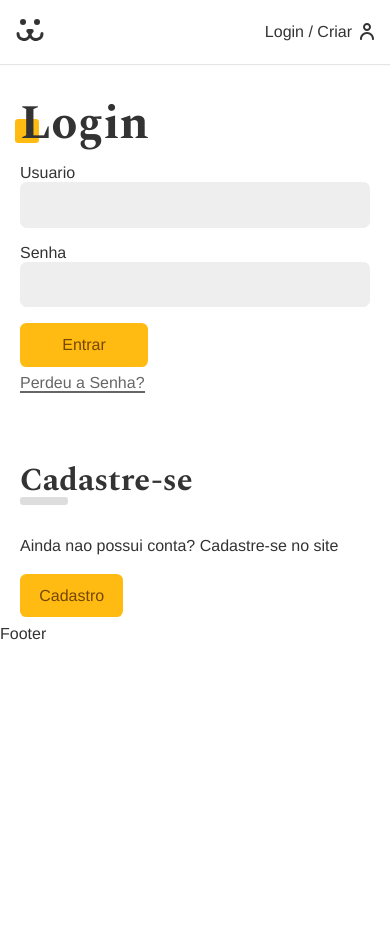
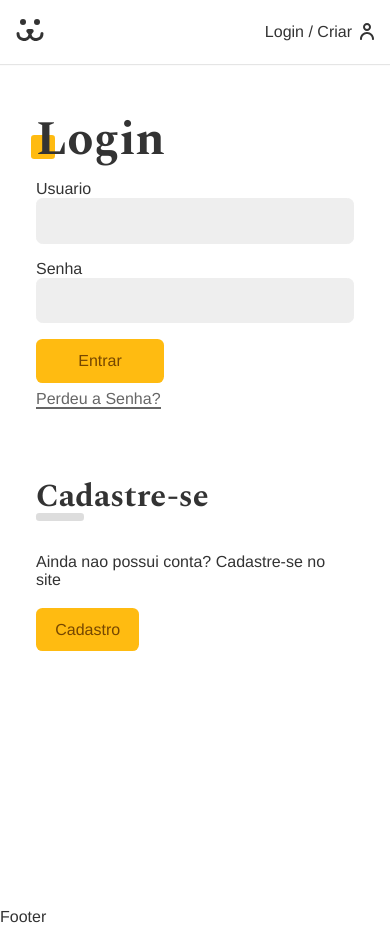
Before and after one commit to AndreLimaS/dogs-social-react, a React (Create React App) app: page /login in a window 390 px wide. Before the commit the page ends 844 px from the top, so only its background shows below. Built offline with nearby package versions, Linux system fonts and the light colour scheme.

Commit message:
login background

```diff
--- a/src/Components/Login/Login.js
+++ b/src/Components/Login/Login.js
@@ -6,12 +6,15 @@ import LoginPasswordLost from "./LoginPasswordLost";
 import LoginPasswordReset from "./LoginPasswordReset";
 import { UserContext } from "../../UserContext";
 
+import styles from "./Login.module.css";
+
 function Login() {
   const { login } = React.useContext(UserContext);
 
   if (login === true) return <Navigate to="/conta" />;
   return (
-    <div>
+    <section className={styles.login}>
+      <div className={styles.forms}>
         <Routes>
           <Route path="/" element={<LoginForm />} />
           <Route path="criar" element={<LoginCreate />} />
@@ -19,6 +22,7 @@ function Login() {
           <Route path="resetar" element={<LoginPasswordReset />} />
         </Routes>
       </div>
+    </section>
   );
 }
 
--- /dev/null
+++ b/src/Components/Login/Login.module.css
@@ -0,0 +1,30 @@
+.login {
+  display: grid;
+  grid-template-columns: 1fr 1fr;
+  min-height: 100vh;
+  gap: 2rem;
+}
+
+.login::before{
+  display: block;
+  content: '';
+  background: url('../../Assets/login.jpg') no-repeat center;
+  background-size: cover;
+}
+
+.forms {
+  max-width: 30rem;
+  padding: 1rem;
+}
+
+@media (max-width: 40rem){
+  .login {
+    grid-template-columns: 1fr;
+  }
+  .login::before{
+    display: none;
+  }
+  .forms{
+    max-width: 100%;
+  }
+}
```
Lines whose indentation alone changed are shown as unchanged.
